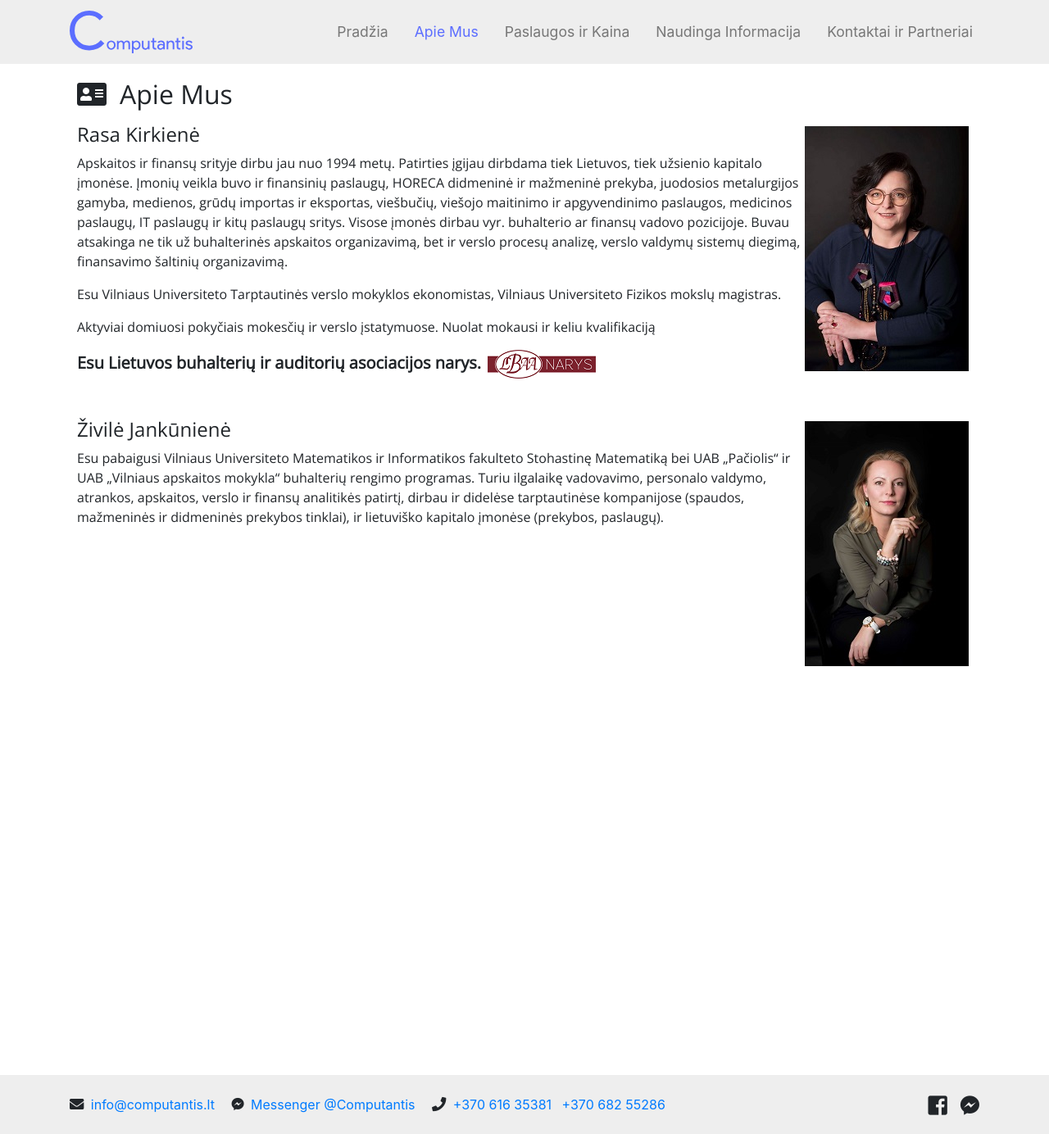
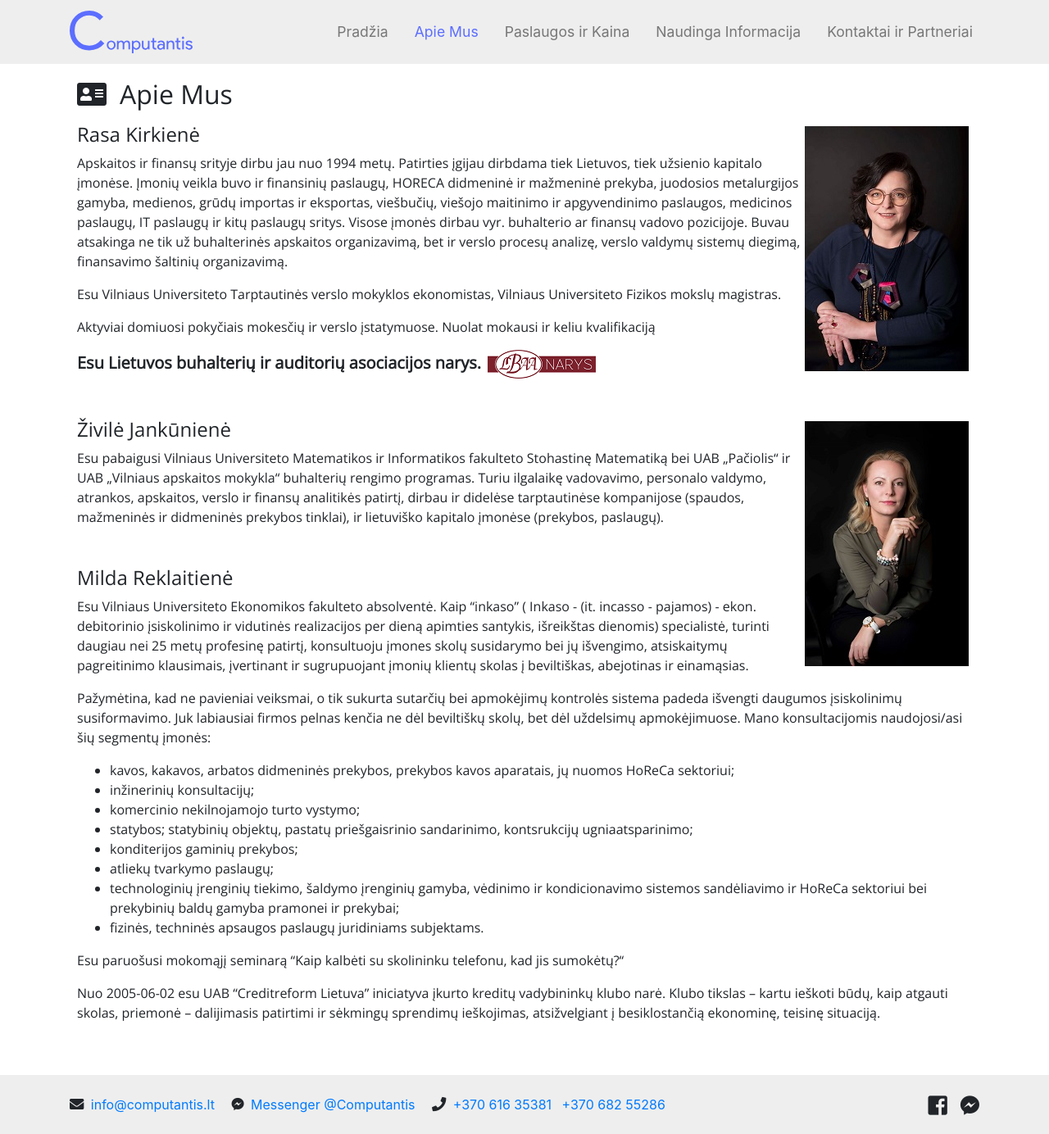
Before and after one commit to MantasJan/Computantis, a Jekyll site: the page built from puslapiai/apiemus.html, in a window 1280 px wide and 1384 px high. Shown: the whole window at 82% size. Built offline with Jekyll 4.4.1, drawn with Linux system fonts in a browser that asks for light colours; nearby versions of some CDN libraries.

Commit message:
added apie mus info

```diff
--- a/puslapiai/apiemus.html
+++ b/puslapiai/apiemus.html
@@ -20,3 +20,20 @@ layout: default
   <p>Esu pabaigusi Vilniaus Universiteto Matematikos ir Informatikos fakulteto Stohastinę Matematiką bei UAB „Pačiolis“ ir UAB „Vilniaus apskaitos mokykla“ buhalterių rengimo programas. Turiu ilgalaikę vadovavimo, personalo valdymo, atrankos,
     apskaitos, verslo ir finansų analitikės patirtį, dirbau ir didelėse tarptautinėse kompanijose (spaudos, mažmeninės ir didmeninės prekybos tinklai), ir lietuviško kapitalo įmonėse (prekybos, paslaugų).</p>
 </div>
+<div class="mt-5">
+  <h4 class="mt-5">Milda Reklaitienė</h4>
+  <p>Esu Vilniaus Universiteto Ekonomikos fakulteto absolventė. Kaip “inkaso” ( Inkaso - (it. incasso - pajamos) - ekon. debitorinio įsiskolinimo ir vidutinės realizacijos per dieną apimties santykis, išreikštas dienomis) specialistė, turinti daugiau nei 25 metų profesinę patirtį, konsultuoju įmones skolų susidarymo bei jų išvengimo, atsiskaitymų pagreitinimo klausimais, įvertinant ir sugrupuojant įmonių klientų skolas į beviltiškas, abejotinas ir einamąsias.</p>
+  <p>Pažymėtina, kad ne pavieniai veiksmai, o tik sukurta sutarčių bei apmokėjimų kontrolės sistema padeda išvengti daugumos įsiskolinimų susiformavimo. Juk labiausiai firmos pelnas kenčia ne dėl beviltiškų skolų, bet dėl uždelsimų apmokėjimuose. Mano konsultacijomis naudojosi/asi šių segmentų įmonės:</p>
+  <ul>
+    <li>kavos, kakavos, arbatos didmeninės prekybos, prekybos kavos aparatais, jų nuomos HoReCa sektoriui;</li>
+    <li>inžinerinių konsultacijų;</li>
+    <li>komercinio nekilnojamojo turto vystymo;</li>
+    <li>statybos; statybinių objektų, pastatų priešgaisrinio sandarinimo, kontsrukcijų ugniaatsparinimo;</li>
+    <li>konditerijos gaminių prekybos;</li>
+    <li>atliekų tvarkymo paslaugų;</li>
+    <li>technologinių įrenginių tiekimo, šaldymo įrenginių gamyba, vėdinimo ir kondicionavimo sistemos sandėliavimo ir HoReCa sektoriui bei prekybinių baldų gamyba pramonei ir prekybai;</li>
+    <li>fizinės, techninės apsaugos paslaugų juridiniams subjektams.</li>
+</ul>
+  <p>Esu paruošusi mokomąjį seminarą “Kaip kalbėti su skolininku telefonu, kad jis sumokėtų?“</p>
+  <p>Nuo 2005-06-02 esu UAB “Creditreform Lietuva” iniciatyva įkurto kreditų vadybininkų klubo narė. Klubo tikslas – kartu ieškoti būdų, kaip atgauti skolas, priemonė – dalijimasis patirtimi ir sėkmingų sprendimų ieškojimas, atsižvelgiant į besiklostančią ekonominę, teisinę situaciją.</p>
+</div>
```
